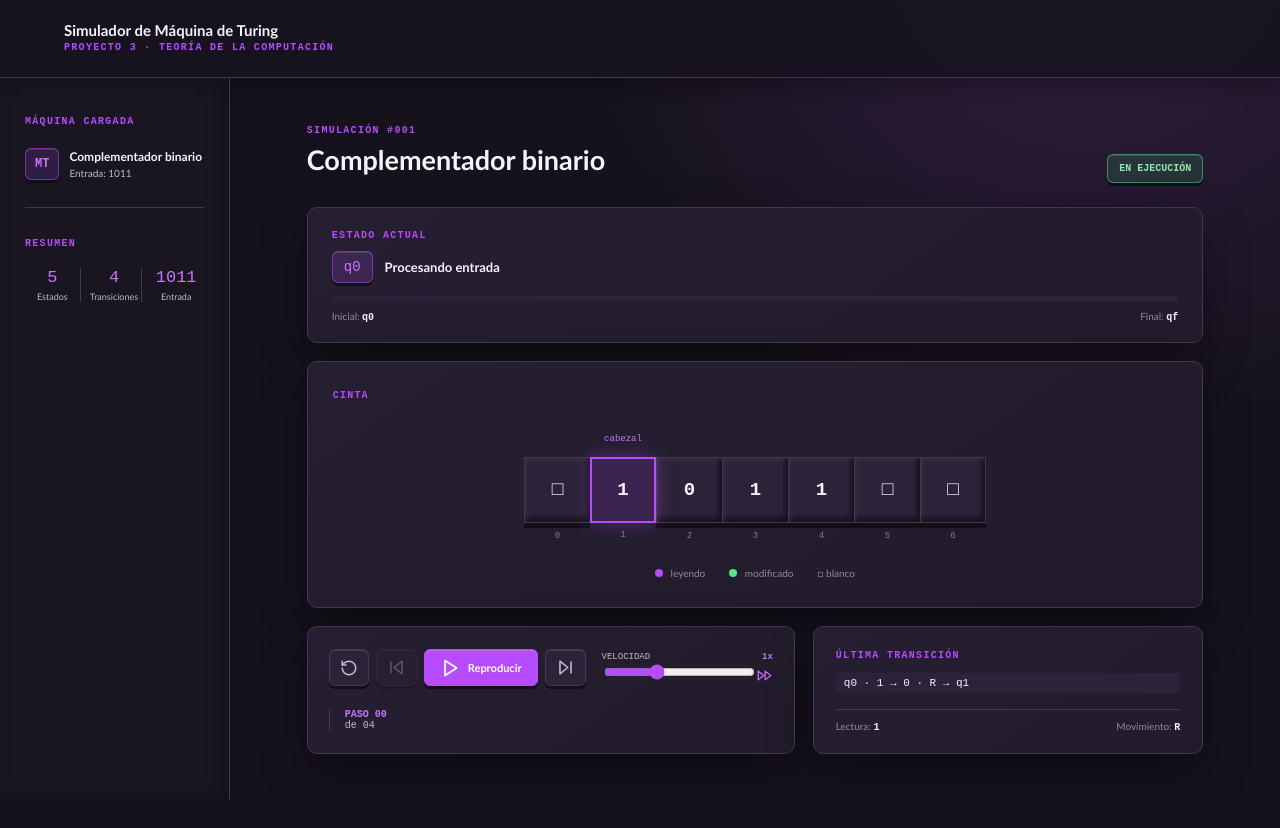
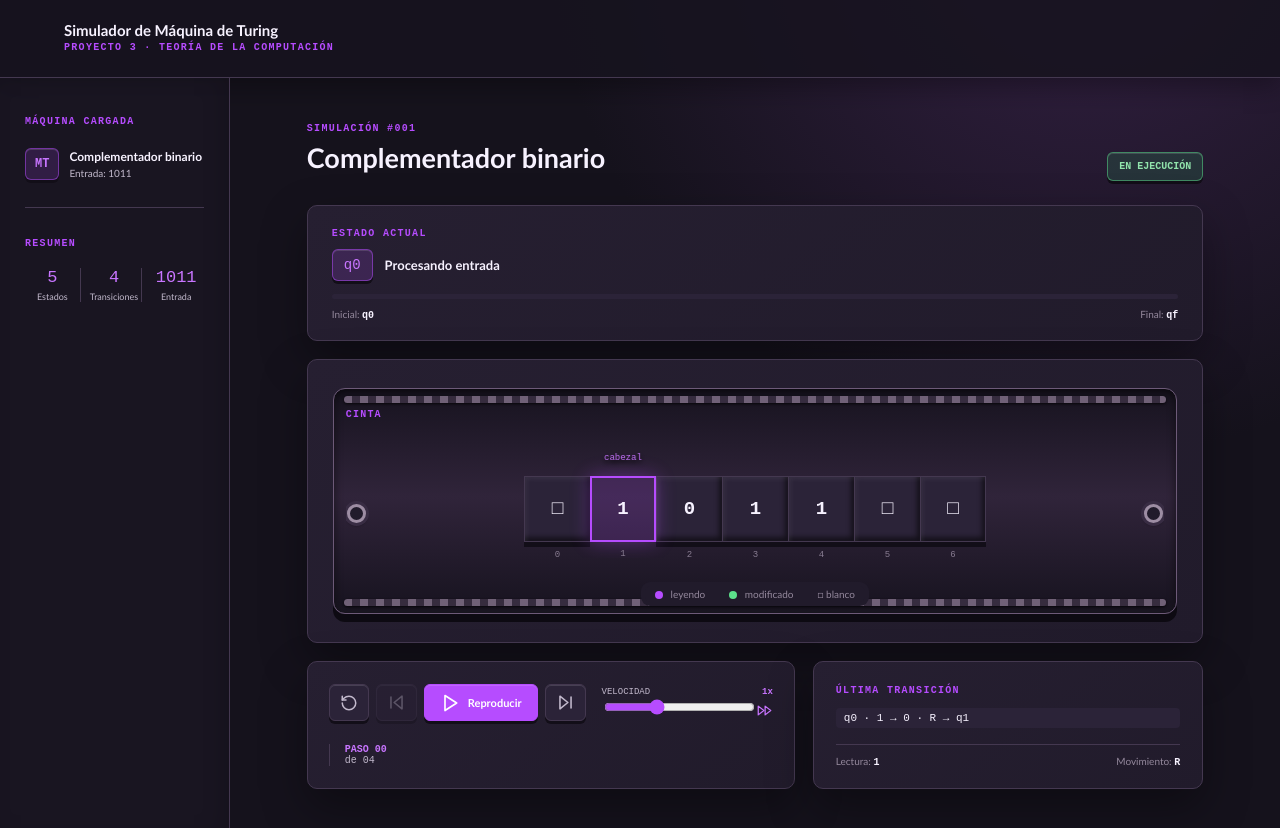
Before and after one commit to Tiffany24630/Proyecto-3-Teoria-de-la-computacion, a React (Vite) app in the folder frontend/: page / in a window 1280 px wide. Shown: the top 828 px of the page. Before the commit the page ends 800 px from the top, so only its background shows below. Built offline with nearby package versions, Linux system fonts and the light colour scheme.

Commit message:
style: mejorando estilo de la máquina

```diff
--- a/frontend/src/styles/animations.css
+++ b/frontend/src/styles/animations.css
@@ -3,3 +3,7 @@
 @keyframes progress { from{width:0} to{width:100%} }
 .cell.changed strong{animation:cellIn .35s ease}.head span{animation:headPulse 1.3s ease-in-out infinite}.state-track span{transition:width .5s ease}
 body{perspective:1200px}.panel,.state-card{box-shadow:inset 0 1px #ffffff12,0 16px 0 #0d0a12,0 25px 40px #0008;transform:translateY(-2px)}.tape-panel{background:linear-gradient(145deg,#30243d,#211b2b);box-shadow:inset 0 1px #ffffff18,0 18px 0 #0d0a12,0 30px 45px #0009}.cell{background:linear-gradient(145deg,#3a2e4b,#211b2b);box-shadow:inset 2px 2px 4px #ffffff10,inset -3px -4px 5px #0008,0 5px 0 #120e18;transform:translateY(-2px);transition:transform .2s,box-shadow .2s}.cell:hover{transform:translateY(-5px);box-shadow:inset 2px 2px 4px #ffffff18,inset -3px -4px 5px #0008,0 8px 0 #120e18}.cell.active{box-shadow:inset 2px 2px 5px #ffffff18,0 0 20px #b64cff88,0 5px 0 #4b1766}.cell.changed{background:linear-gradient(145deg,#315541,#202d2d);box-shadow:inset 2px 2px 5px #ffffff12,inset -3px -4px 5px #0008,0 5px 0 #163a2d}.machine-name>span,.state-pill,.result-tag,.play-btn,.icon-btn{box-shadow:inset 0 1px #ffffff22,0 3px 0 #120e18}.play-btn:active,.icon-btn:active{transform:translateY(2px);box-shadow:inset 0 1px #ffffff22,0 1px 0 #120e18}.topbar{box-shadow:0 8px 25px #0005}.sidebar{box-shadow:inset -8px 0 20px #0002}
+.tape-wrap{position:relative;padding:20px 12px 8px;border:1px solid #6d5a78;border-radius:12px;background:linear-gradient(180deg,#17131f,#30243a 48%,#17131f);box-shadow:inset 0 3px 8px #0009,inset 0 -3px 8px #ffffff08,0 8px 0 #0d0a12}.tape-wrap:before,.tape-wrap:after{content:'';position:absolute;left:10px;right:10px;height:7px;border-radius:5px;background:repeating-linear-gradient(90deg,#8e7b95 0 8px,#403449 8px 16px);box-shadow:0 1px 3px #000;opacity:.75}.tape-wrap:before{top:7px}.tape-wrap:after{bottom:7px}.tape{position:relative;z-index:1;padding-top:30px;padding-bottom:21px}.tape:before,.tape:after{content:'';position:absolute;top:50%;width:13px;height:13px;border:3px solid #9d8da3;border-radius:50%;background:#211b2b;box-shadow:0 0 0 3px #382c43,0 2px 3px #000}.tape:before{left:1px}.tape:after{right:1px}.cell em{z-index:2}.head{filter:drop-shadow(0 3px 2px #000)}
+@media(max-width:900px){.topbar{padding-inline:24px}.sidebar{width:205px;padding-inline:18px}.content{padding:30px 24px}.bottom-grid{grid-template-columns:1fr}.stats{gap:2px}}
+@media(max-width:600px){.topbar{height:auto;min-height:70px;padding:16px 18px}.topbar h1{font-size:14px}.topbar p{font-size:8px}.layout{display:block}.content{padding:24px 14px 38px}.title-row{align-items:flex-start;gap:12px}.title-row h2{font-size:20px}.result-tag{white-space:nowrap;font-size:9px}.state-card{padding:16px}.tape-panel{padding:18px 10px}.tape-wrap{padding-inline:5px;border-radius:9px}.tape{justify-content:stretch;padding-left:9px;padding-right:9px}.cell{flex:1 1 0;min-width:0;font-size:16px}.tape-legend{flex-wrap:wrap;line-height:1.8}.controls{padding:15px;gap:12px}.control-main{width:100%;justify-content:center}.speed{min-width:150px}.step-count{margin-left:0}.transition code{font-size:10px}.transition-foot{gap:12px}.machine-name{margin-bottom:20px}}
+.tape-wrap{overflow:hidden}.tape{overflow:hidden;gap:0}.cell{flex:1 1 0;min-width:48px}.tape-wrap:after{bottom:7px}.tape-legend{position:relative;z-index:4;background:#211b2b;border-radius:5px;padding:2px 10px;margin:26px auto 3px;width:max-content;max-width:100%;box-shadow:0 0 0 4px #211b2b;color:#c2b9cc}.tape-legend .dot{vertical-align:middle}
```
Also changed, not shown: 4 other files (tests, documents, lock files or other folders).
